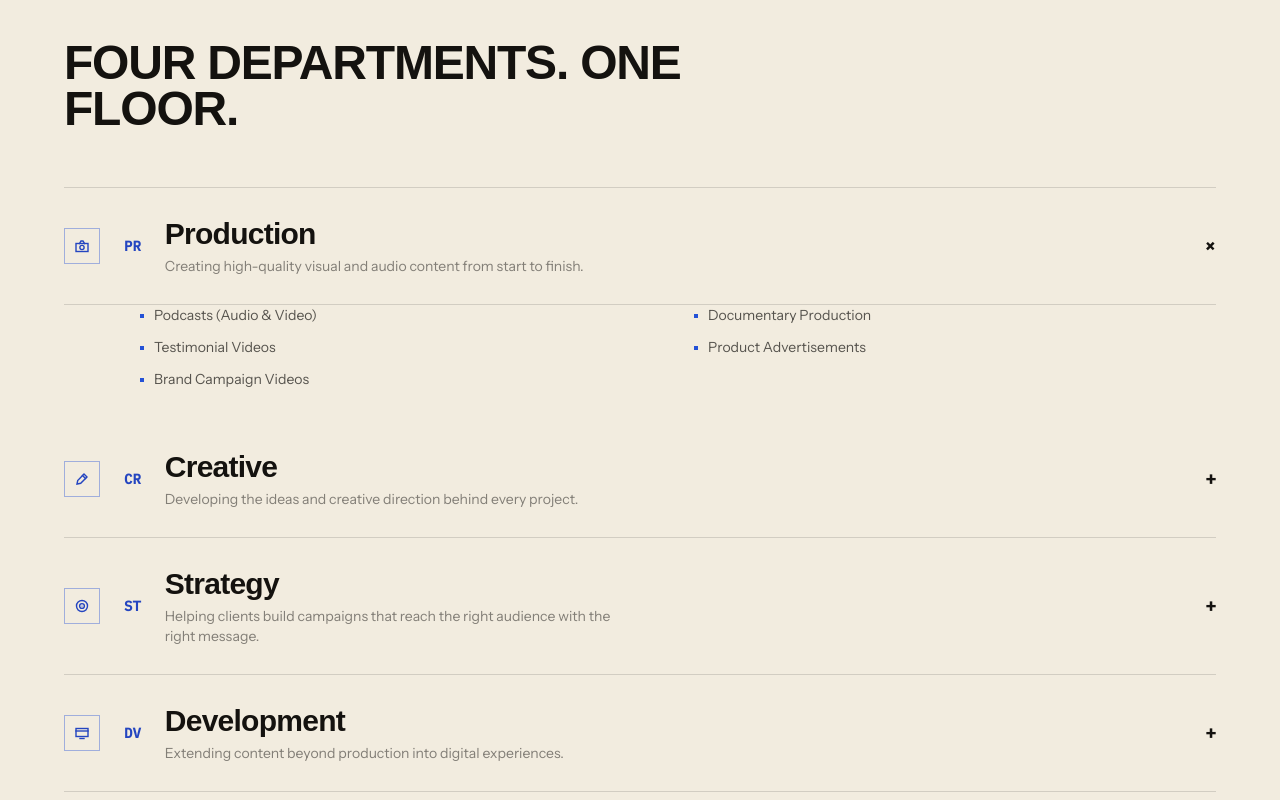
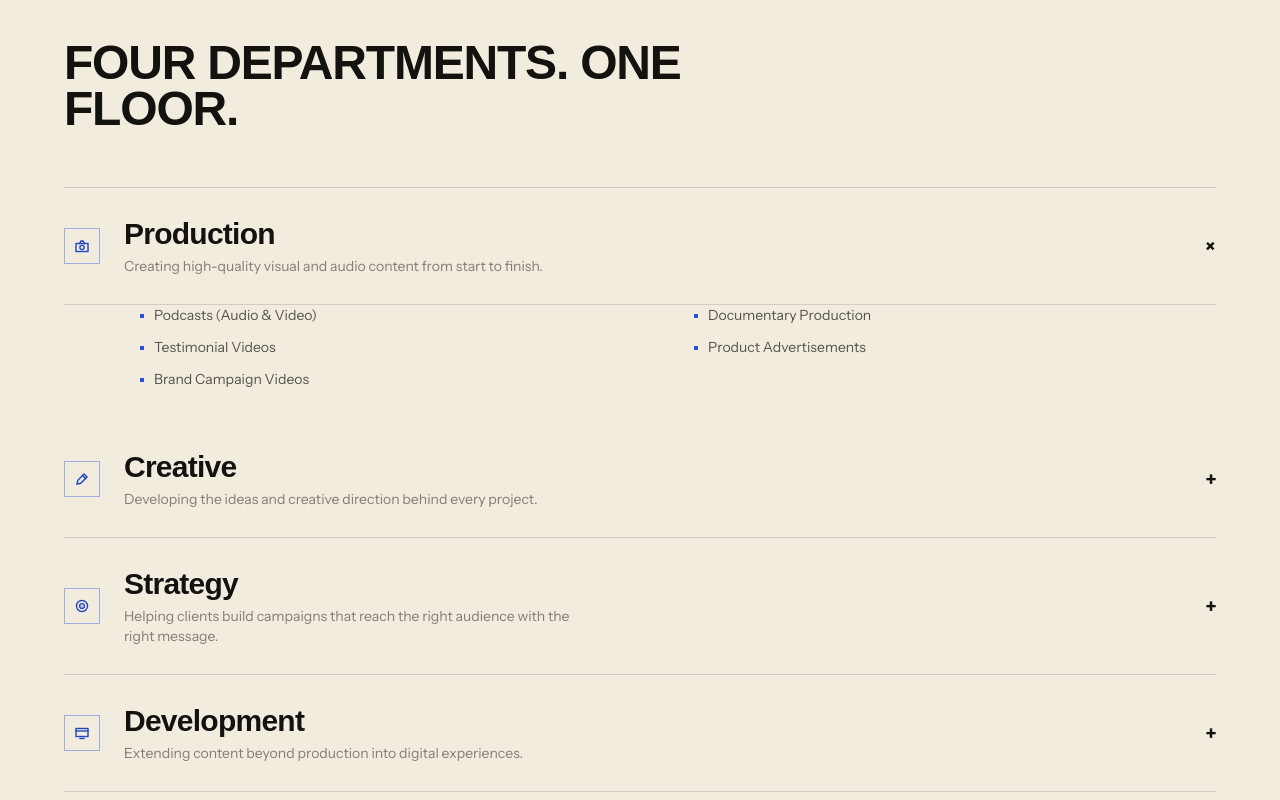
Before and after one commit to kensawawe/mediafoundrysl, a Next.js app: page / in a window 1280 px wide. Shown: the part 3509-4309 px from the top of the page. Built offline with nearby package versions, Linux system fonts and the light colour scheme; a web font is replaced by a local one.

Commit message:
Remove PR/CR/ST/DV department code labels
The icon already anchors each row; the two-letter code was redundant
next to it.

```diff
--- a/components/home/Services.tsx
+++ b/components/home/Services.tsx
@@ -77,7 +77,6 @@ export function Services() {
                   <span className="flex h-9 w-9 shrink-0 items-center justify-center border border-accent-fill/40 text-accent-text">
                     <DepartmentIcon title={service.title} className="h-4 w-4" />
                   </span>
-                  <span className="font-mono text-sm text-accent-text">{service.code}</span>
                   <span className="flex-1">
                     <span className="block font-display text-2xl font-bold tracking-tight sm:text-3xl">
                       {service.title}
```
